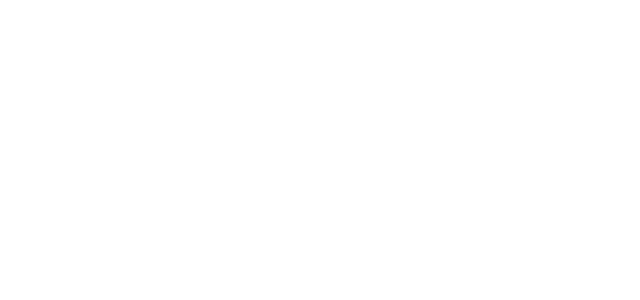
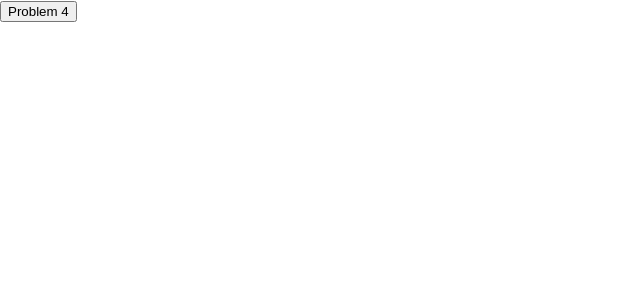
Before and after one commit to amankushwah555/test, a React (Create React App) app: page / in a window 1280 px wide. Shown: the top 300 px of the page, without its empty margins (0-640 px from the left). Built offline with nearby package versions, Linux system fonts and the light colour scheme.

Commit message:
Strings.

```diff
--- a/src/App.js
+++ b/src/App.js
@@ -2,6 +2,8 @@
 // import Problem2 from "./JavaScript/Problem2";
 // import Problem3 from "./JavaScript/Problem3";
 // import Task from "./JavaScript/Task";
+
+import Problem4 from "./JavaScript/Problem4";
 
 function App() {
   return (
@@ -10,6 +12,7 @@ function App() {
       {/* <Problem2 /> */}
       {/* <Problem3 /> */}
       {/* <Task /> */}
+      <Problem4 />
     </div>
   );
 }
--- /dev/null
+++ b/src/JavaScript/Problem4.js
@@ -0,0 +1,18 @@
+import React from "react";
+
+function Problem4() {
+  const handleProblem = () => {
+    // console.log('Aman\"'.length);
+    let str = "Please give Rs 100";
+    let amount = str.slice(15);
+    console.log(amount);
+  };
+
+  return (
+    <div>
+      <button onClick={handleProblem}>Problem 4</button>
+    </div>
+  );
+}
+
+export default Problem4;
```
